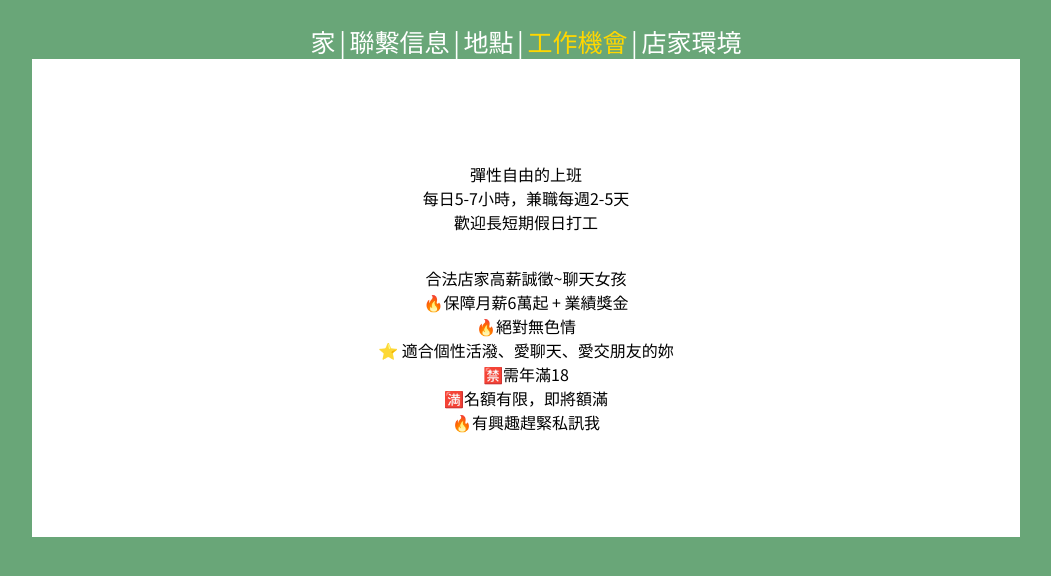
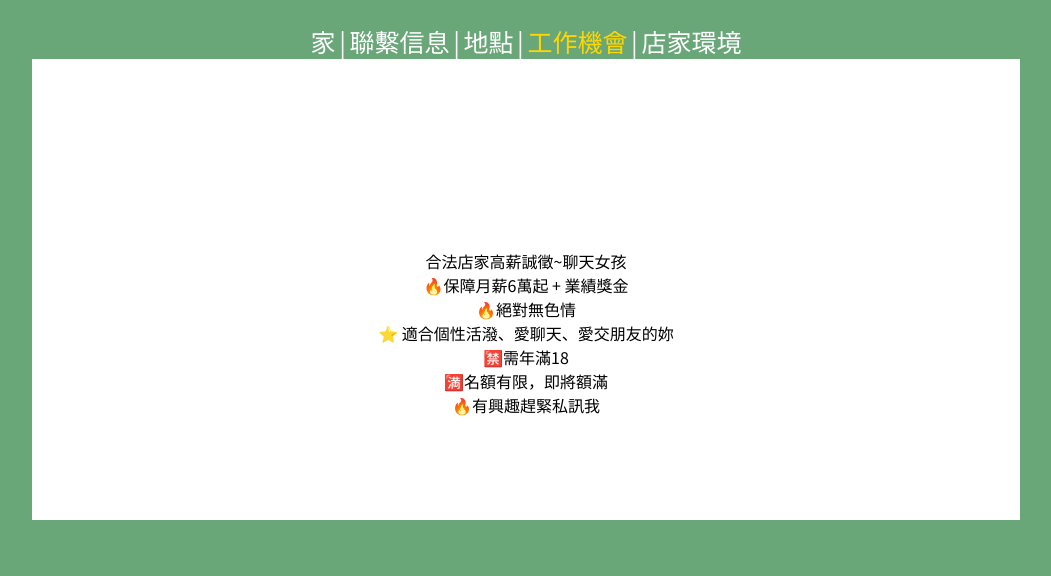
Before and after one commit to 888Owl/JoJo.club, a plain HTML site: page employment.html in a window 1280 px wide. Shown: the whole page, without its empty margins (114-1165 px from the left). Drawn offline with Linux system fonts and the light colour scheme.

Commit message:
Update employment.html
removed content to be replaced by a picture

```diff
--- a/employment.html
+++ b/employment.html
@@ -25,9 +25,7 @@
 
       </div>
       <div class="employment-hours">
-        <p class="p-hours">彈性自由的上班<br>
-          每日5-7小時，兼職每週2-5天<br>
-          歡迎長短期假日打工</p>
+        <p class="p-hours"></p>
       </div>
       <div class="employment-role">
         <p class="employment-incentives">合法店家高薪誠徵~聊天女孩 <br>
```
